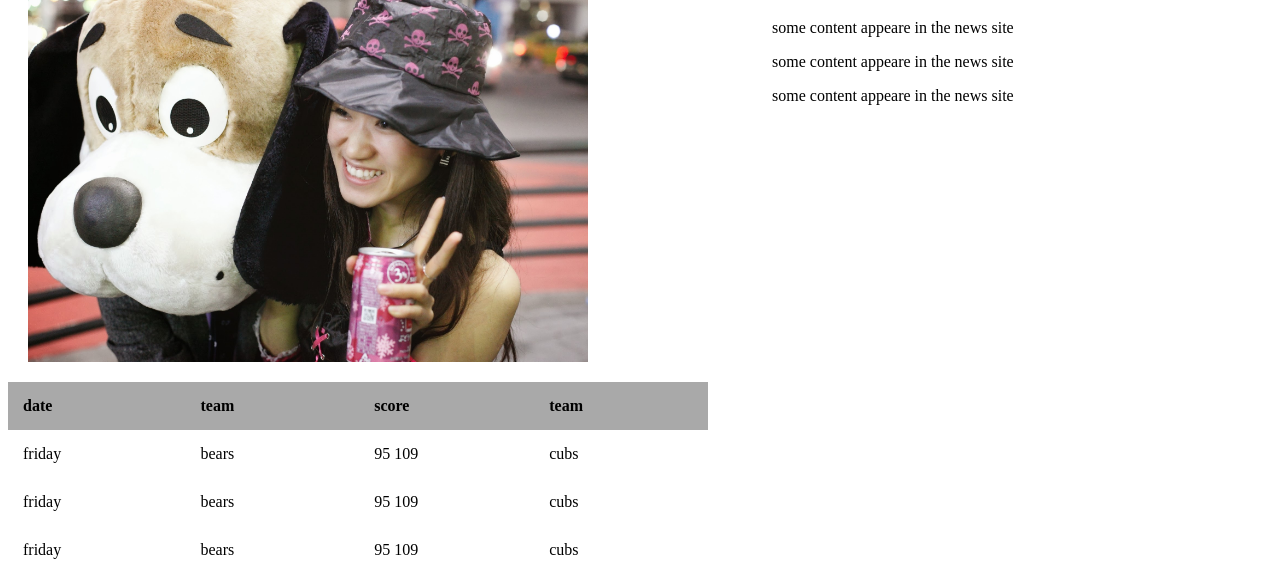
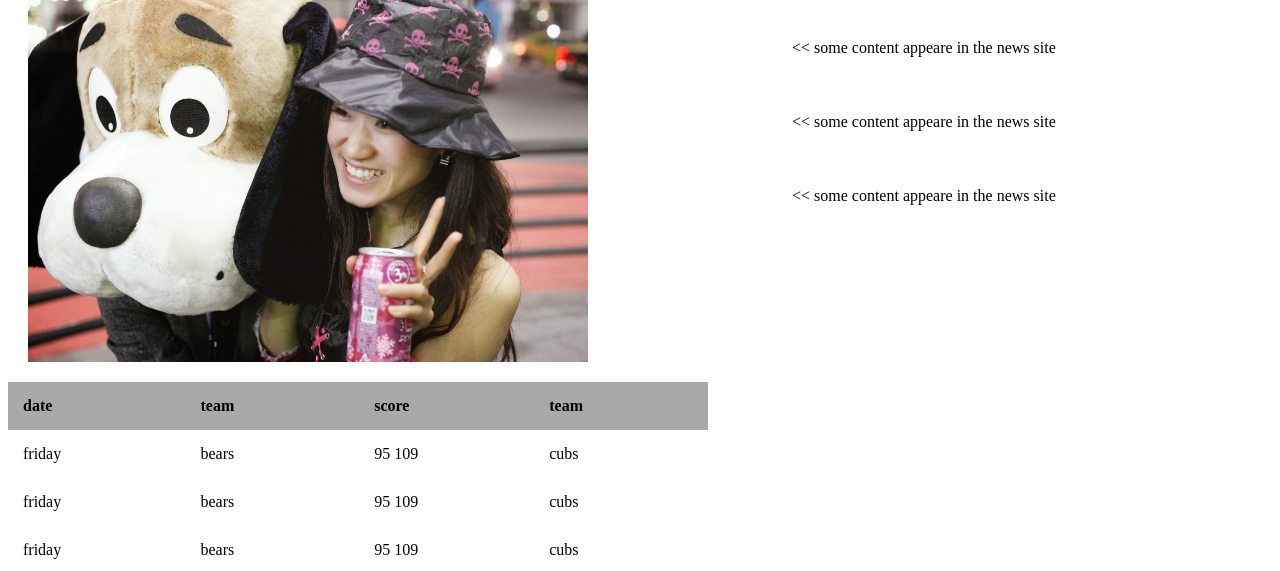
Before and after one commit to HemalathaGanesan/hema-news-responsive, a plain HTML site: page home.html in a window 1280 px wide. Shown: the part 225-796 px from the top of the page. Drawn offline with Linux system fonts and the light colour scheme.

Commit message:
my project

```diff
--- a/style.css
+++ b/style.css
@@ -128,3 +128,10 @@ table.tab th{
     position: relative;
 
 }
+p{
+    padding: 20px;
+
+}
+p::before{
+    content: "<<";
+}
```
